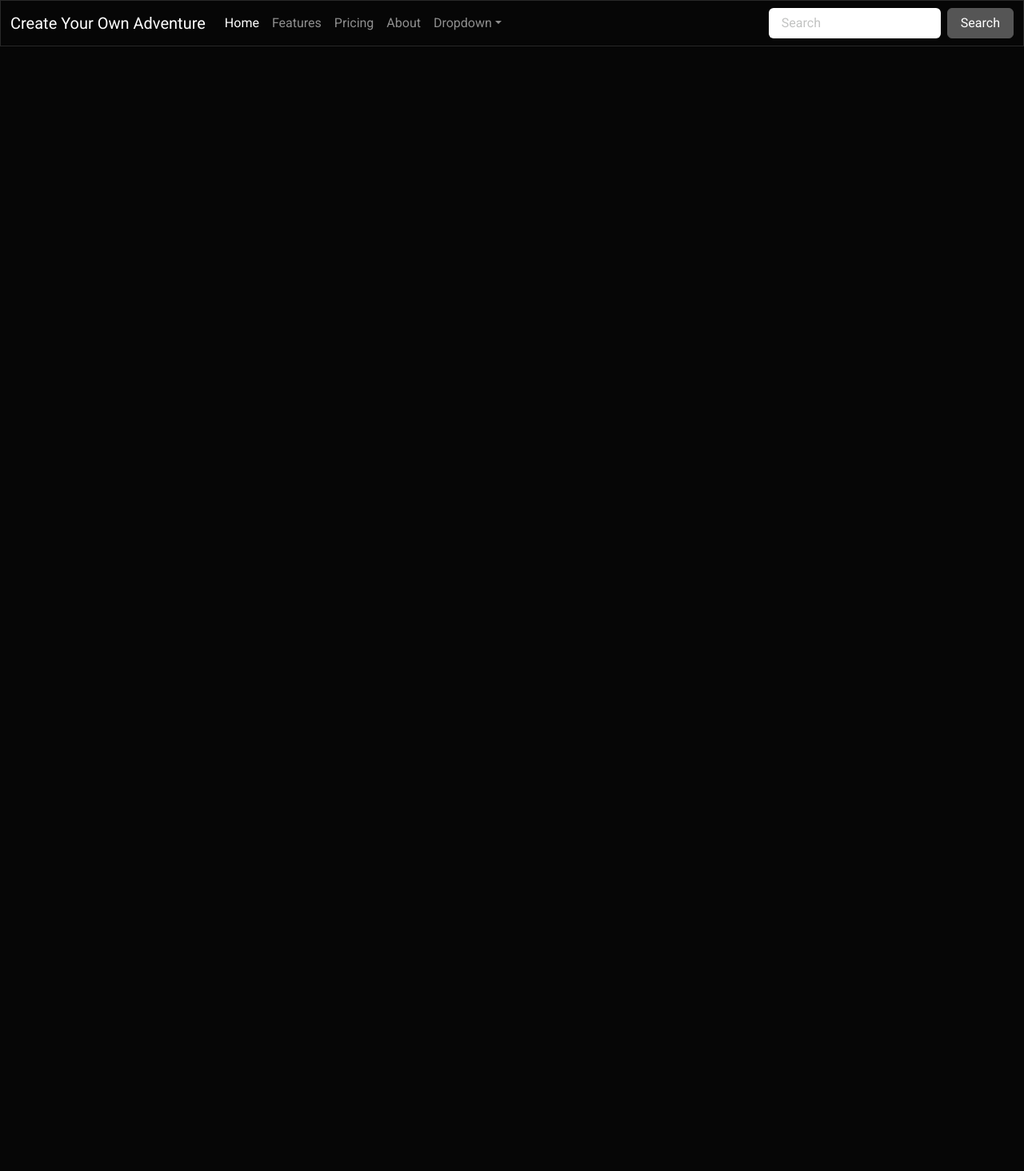
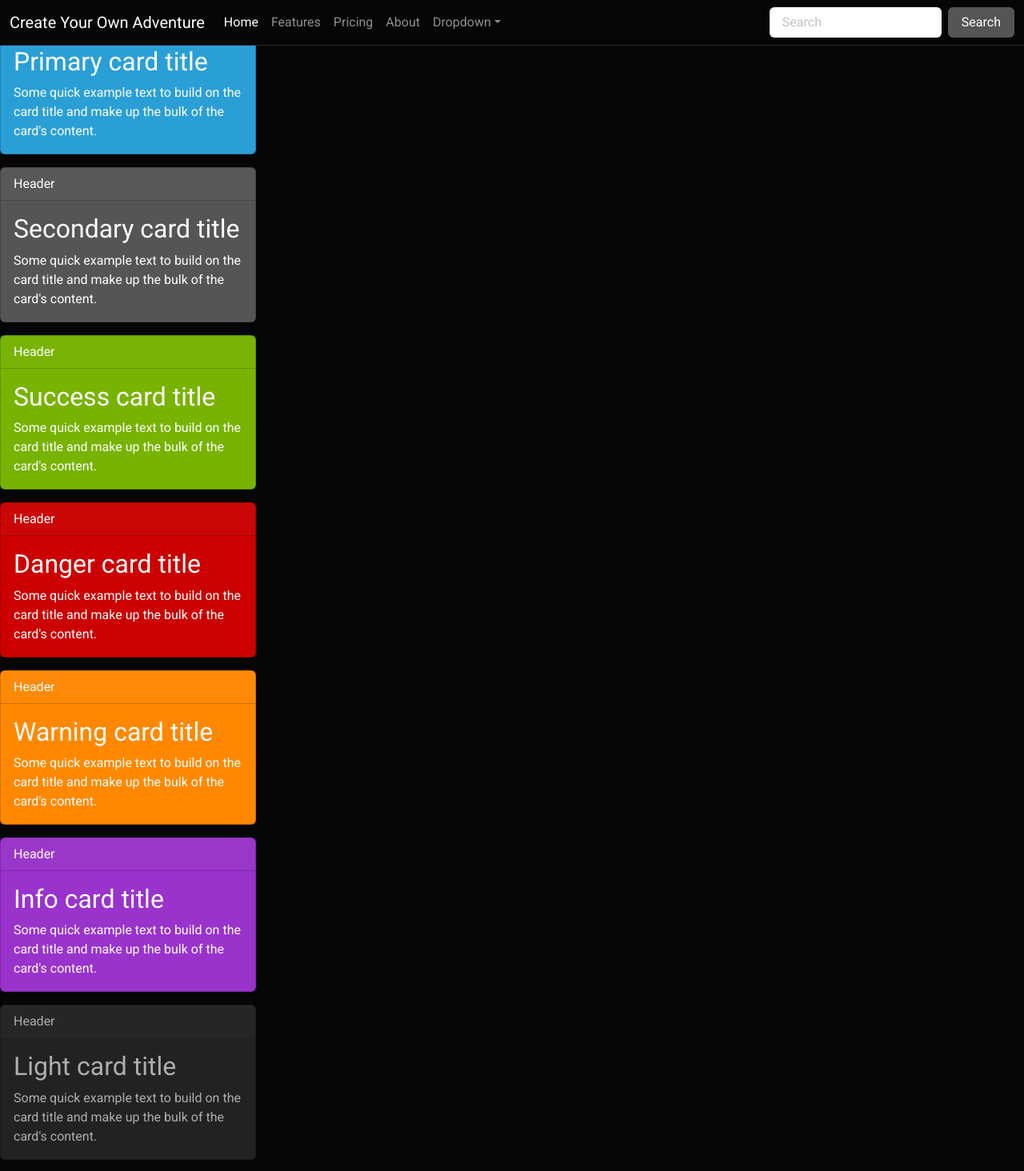
Before and after one commit to jadenmounteer/createYourOwnAdventure, an Angular app: page / in a window 1280 px wide. Shown: the top 1464 px of the page at 80% size. Before the commit the page ends 800 px from the top, so only its background shows below. Built offline with nearby package versions, Linux system fonts and the light colour scheme.

Commit message:
Add fixed nav bar

```diff
--- a/src/app/app.component.html
+++ b/src/app/app.component.html
@@ -1,3 +1,58 @@
 <app-nav></app-nav>
-
+<div class="card text-white bg-primary mb-3" style="max-width: 20rem;">
+  <div class="card-header">Header</div>
+  <div class="card-body">
+    <h4 class="card-title">Primary card title</h4>
+    <p class="card-text">Some quick example text to build on the card title and make up the bulk of the card's content.</p>
+  </div>
+</div>
+<div class="card text-white bg-secondary mb-3" style="max-width: 20rem;">
+  <div class="card-header">Header</div>
+  <div class="card-body">
+    <h4 class="card-title">Secondary card title</h4>
+    <p class="card-text">Some quick example text to build on the card title and make up the bulk of the card's content.</p>
+  </div>
+</div>
+<div class="card text-white bg-success mb-3" style="max-width: 20rem;">
+  <div class="card-header">Header</div>
+  <div class="card-body">
+    <h4 class="card-title">Success card title</h4>
+    <p class="card-text">Some quick example text to build on the card title and make up the bulk of the card's content.</p>
+  </div>
+</div>
+<div class="card text-white bg-danger mb-3" style="max-width: 20rem;">
+  <div class="card-header">Header</div>
+  <div class="card-body">
+    <h4 class="card-title">Danger card title</h4>
+    <p class="card-text">Some quick example text to build on the card title and make up the bulk of the card's content.</p>
+  </div>
+</div>
+<div class="card text-white bg-warning mb-3" style="max-width: 20rem;">
+  <div class="card-header">Header</div>
+  <div class="card-body">
+    <h4 class="card-title">Warning card title</h4>
+    <p class="card-text">Some quick example text to build on the card title and make up the bulk of the card's content.</p>
+  </div>
+</div>
+<div class="card text-white bg-info mb-3" style="max-width: 20rem;">
+  <div class="card-header">Header</div>
+  <div class="card-body">
+    <h4 class="card-title">Info card title</h4>
+    <p class="card-text">Some quick example text to build on the card title and make up the bulk of the card's content.</p>
+  </div>
+</div>
+<div class="card bg-light mb-3" style="max-width: 20rem;">
+  <div class="card-header">Header</div>
+  <div class="card-body">
+    <h4 class="card-title">Light card title</h4>
+    <p class="card-text">Some quick example text to build on the card title and make up the bulk of the card's content.</p>
+  </div>
+</div>
+<div class="card text-white bg-dark mb-3" style="max-width: 20rem;">
+  <div class="card-header">Header</div>
+  <div class="card-body">
+    <h4 class="card-title">Dark card title</h4>
+    <p class="card-text">Some quick example text to build on the card title and make up the bulk of the card's content.</p>
+  </div>
+</div>
 <router-outlet></router-outlet>
--- a/src/app/nav/nav.component.html
+++ b/src/app/nav/nav.component.html
@@ -1,4 +1,4 @@
-<nav class="navbar navbar-expand-lg navbar-dark bg-dark">
+<nav class="navbar fixed-top navbar-expand-lg navbar-dark bg-dark">
     <div class="container-fluid">
       <a class="navbar-brand" href="#">Create Your Own Adventure</a>
       <button class="navbar-toggler" type="button" data-bs-toggle="collapse" data-bs-target="#navbarColor02" aria-controls="navbarColor02" aria-expanded="false" aria-label="Toggle navigation">
```
